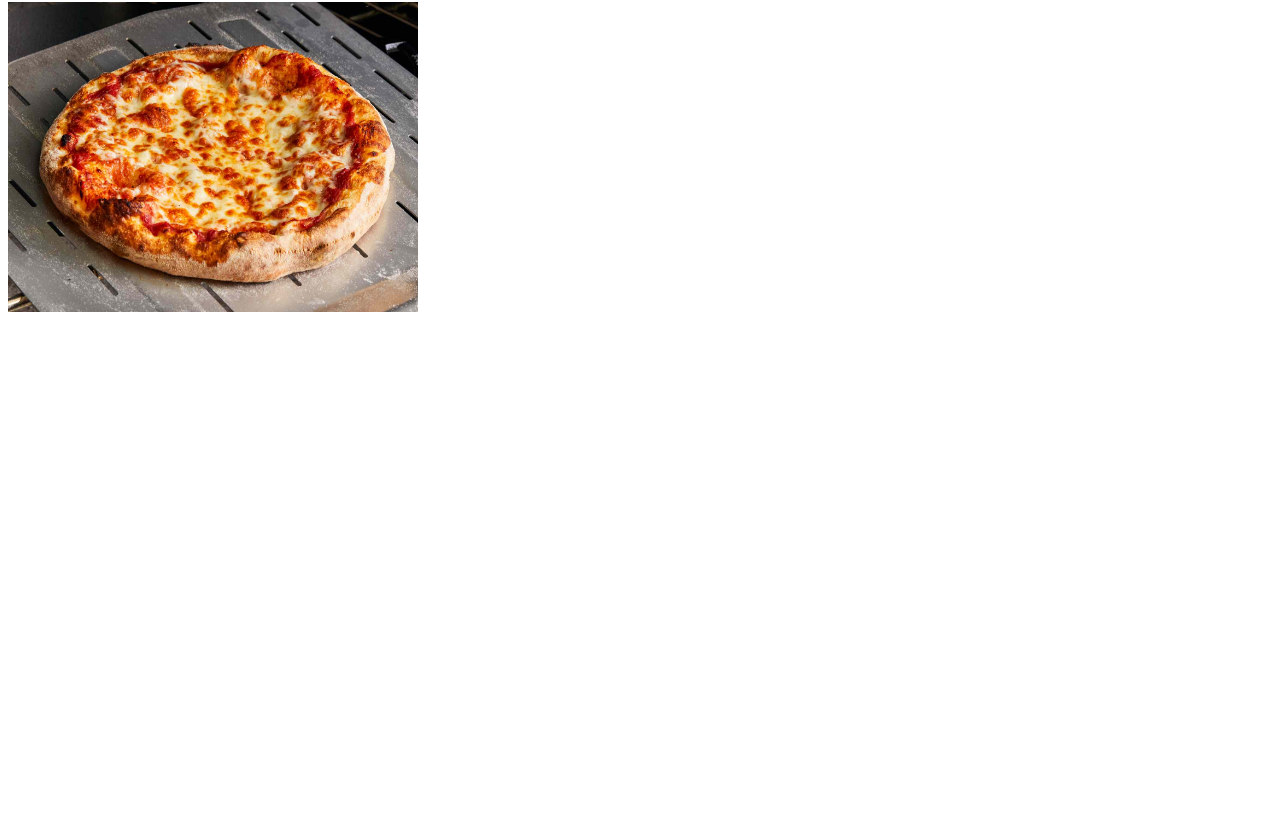
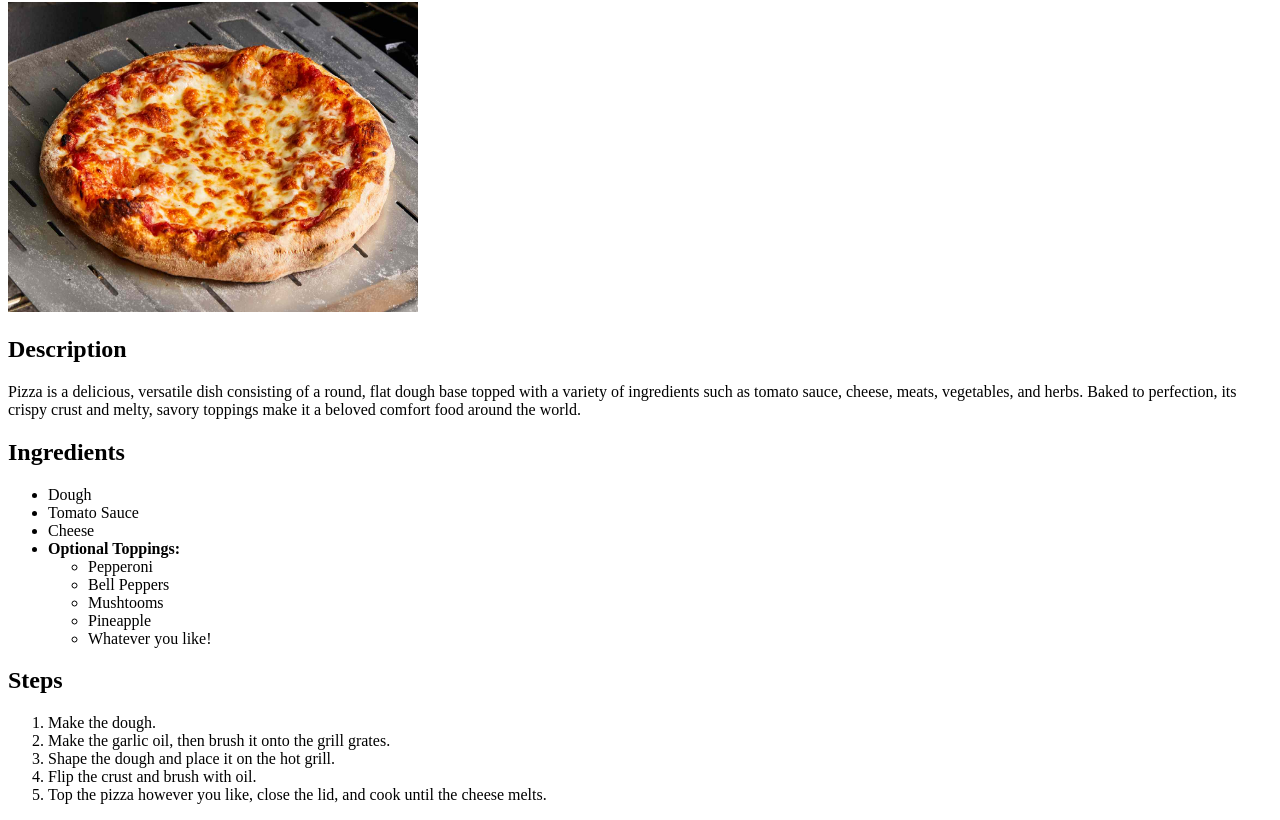
Before and after one commit to kxngac/odin-recipes, a plain HTML site: page recipes/pizza.html in a window 1280 px wide. Shown: the part 104-924 px from the top of the page. Before the commit the page ends 800 px from the top, so only its background shows below. Drawn offline with Linux system fonts and the light colour scheme.

Commit message:
Added description, ingredients, and steps to pizza page

```diff
--- a/recipes/pizza.html
+++ b/recipes/pizza.html
@@ -12,8 +12,36 @@
 
     <img src="../img/pizza.jpg" alt="Pizza" width="410" height="310">
 
+    <h2>Description</h2>
+    <p>Pizza is a delicious, versatile dish consisting of a round,
+         flat dough base topped with a variety of ingredients such as
+          tomato sauce, cheese, meats, vegetables, and herbs. Baked to
+           perfection, its crispy crust and melty, savory toppings make
+            it a beloved comfort food around the world.</p>
 
+    <h2>Ingredients</h2>
+    <ul>
+        <li>Dough</li>
+        <li>Tomato Sauce</li>
+        <li>Cheese</li>
+        <li><strong>Optional Toppings:</strong>
+            <ul>
+                <li>Pepperoni</li>
+                <li>Bell Peppers</li>
+                <li>Mushtooms</li>
+                <li>Pineapple</li>
+                <li>Whatever you like!</li>
+            </ul>
+        </li>
+    </ul>
 
-
+    <h2>Steps</h2>
+    <ol>
+        <li>Make the dough.</li>
+        <li>Make the garlic oil, then brush it onto the grill grates.</li>
+        <li>Shape the dough and place it on the hot grill.</li>
+        <li>Flip the crust and brush with oil.</li>
+        <li>Top the pizza however you like, close the lid, and cook until the cheese melts.</li>
+    </ol>
 </body>
 </html>
```
